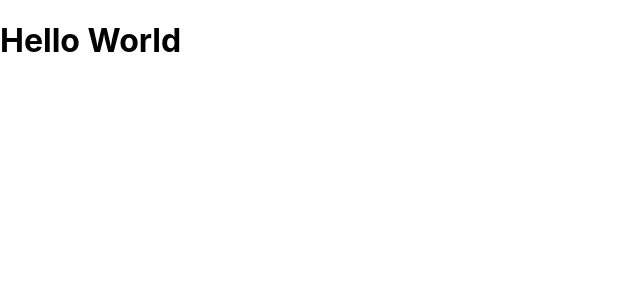
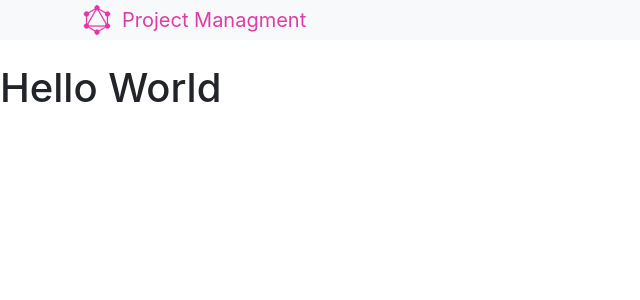
Before and after one commit to rbrtm984/Flex-Forge-Project-Managment, a React (Create React App) app in the folder client/: page / in a window 1280 px wide. Shown: the top 300 px of the page, without its empty margins (0-640 px from the left). Built offline with nearby package versions, Linux system fonts and the light colour scheme.

Commit message:
added header component

```diff
--- a/client/public/index.html
+++ b/client/public/index.html
@@ -24,7 +24,9 @@
       work correctly both with client-side routing and a non-root public URL.
       Learn how to configure a non-root public URL by running `npm run build`.
     -->
-    <title>React App</title>
+    <link href="https://cdn.jsdelivr.net/npm/bootstrap@5.3.2/dist/css/bootstrap.min.css" rel="stylesheet" integrity="sha384-T3c6CoIi6uLrA9TneNEoa7RxnatzjcDSCmG1MXxSR1GAsXEV/Dwwykc2MPK8M2HN" crossorigin="anonymous">
+    <script src="https://cdn.jsdelivr.net/npm/bootstrap@5.3.2/dist/js/bootstrap.bundle.min.js" integrity="sha384-C6RzsynM9kWDrMNeT87bh95OGNyZPhcTNXj1NW7RuBCsyN/o0jlpcV8Qyq46cDfL" crossorigin="anonymous"></script>
+    <title>Project Management</title>
   </head>
   <body>
     <noscript>You need to enable JavaScript to run this app.</noscript>
--- a/client/src/App.js
+++ b/client/src/App.js
@@ -1,9 +1,13 @@
+import Header from "./components/Header";
 
 function App() {
   return (
-    <div className="Container">
-      <h1>Hello World</h1>
-    </div>
+    <>
+    <Header/>
+      <div className="Container">
+        <h1>Hello World</h1>
+      </div>
+    </>
   );
 }
 
--- /dev/null
+++ b/client/src/components/Header.jsx
@@ -0,0 +1,16 @@
+import logo from "./assets/logo.png";
+export default function Header() {
+  return (
+    <nav className="navbar bg-light mb-4 p-0">
+      <div className="container">
+        <a className="navbar-brand" href="/">
+            <div className="d-flex">
+                <img src={logo} alt="logo" className="mr-2" />
+                <div>Project Managment</div>
+            </div>
+
+        </a>
+      </div>
+    </nav>
+  );
+}
```
